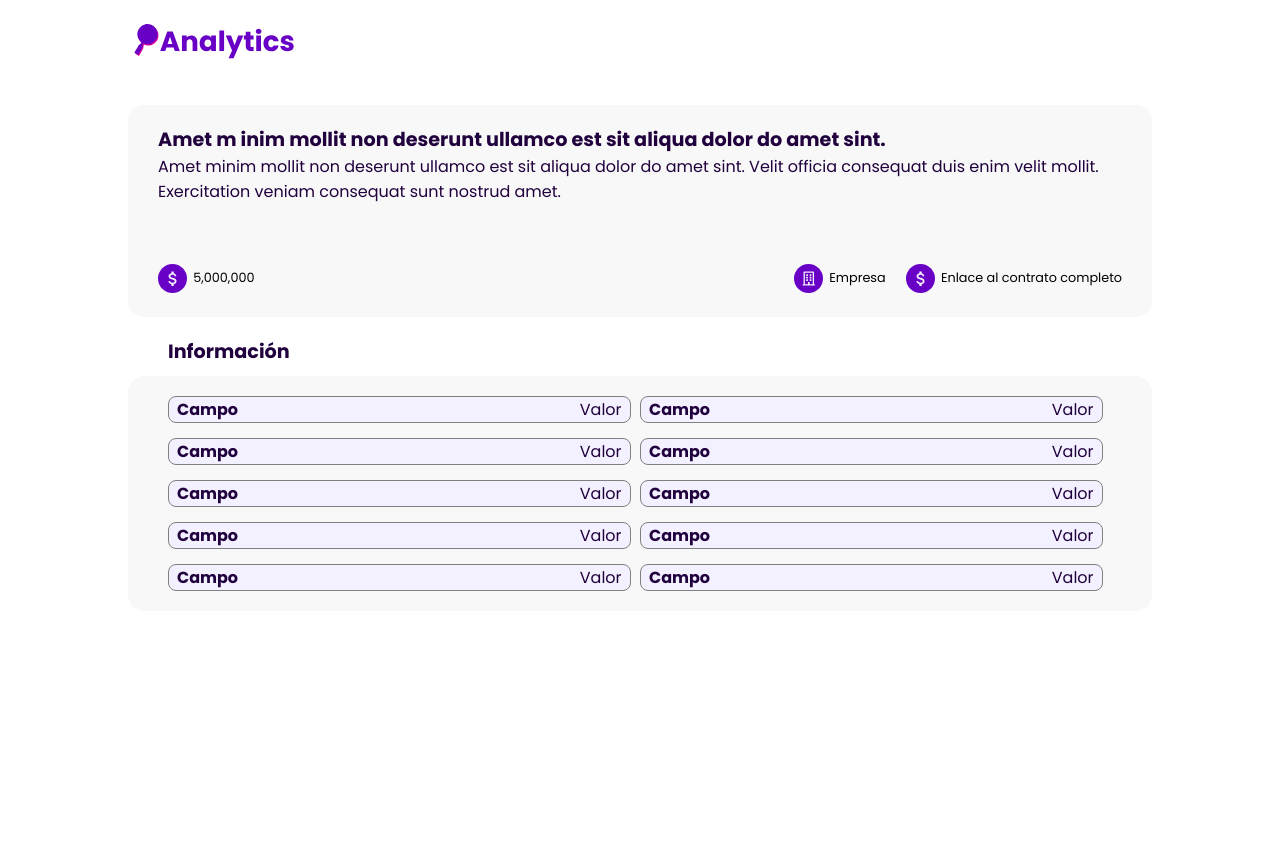
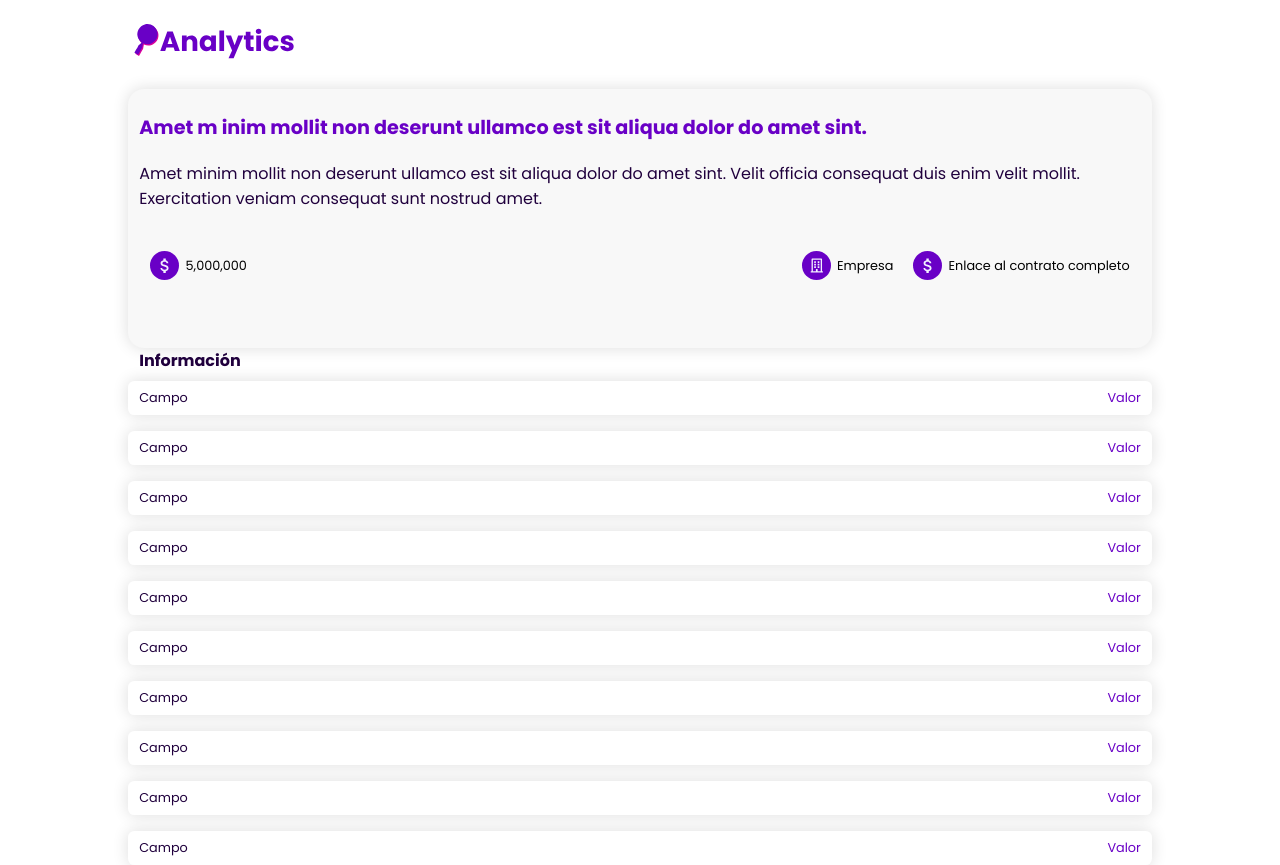
Before and after one commit to SWAT-NEO-Compranet/frontend-analytics, a React (Create React App) app: page /results/1 in a window 1280 px wide. Before the commit the page ends 800 px from the top, so only its background shows below. Built offline with nearby package versions, Linux system fonts and the light colour scheme.

Commit message:
:sparkles: Modal activated in cards

```diff
--- a/src/components/ModalResult/index.js
+++ b/src/components/ModalResult/index.js
@@ -1,15 +1,16 @@
 import React from 'react'
-import { Modal, ModalWrapper, ExitButton } from './styles'
+import { Modal, ModalWrapper, ExitButtonTop, ExitButtonBottom } from './styles'
 import PropTypes from 'prop-types'
 
 function ModalResult ({ modal, setModal, children }) {
   return (
     <Modal>
         <ModalWrapper>
-          <ExitButton onClick={() => setModal(!modal)}>
+          <ExitButtonTop onClick={() => setModal(!modal)}>
             X
-          </ExitButton>
+          </ExitButtonTop>
           {children}
+          <ExitButtonBottom onClick={() => setModal(!modal)}>Cerrar</ExitButtonBottom>
         </ModalWrapper>
     </Modal>
   )
--- a/src/components/ModalResult/styles.js
+++ b/src/components/ModalResult/styles.js
@@ -1,14 +1,15 @@
 import styled from 'styled-components'
 
 export const Modal = styled.div`
-  background: rgba(255, 255, 255, 0.6);
+  // background: rgba(255, 255, 255, 0.6);
+  background: rgba(32, 0, 61, 0.6);
   position: absolute;
   top: 0;
   bottom: 0;
   left: 0;
   right: 0;
-  margin: 6em 0 0;
-  height: 100vh;
+  padding: 4em 0 0;
+  height: 127vh;
 `
 
 export const ModalWrapper = styled.div`
@@ -17,13 +18,16 @@ export const ModalWrapper = styled.div`
   border-radius: 1em;
   box-shadow: ${({ theme }) => theme.shadow};
   margin: 0 auto;
-  padding: 1.3em 2em;
+  padding: 1.5em 4.5em 0;
+  // width: 600px;
   display: flex;
   flex-direction: column;
 `
 
-export const ExitButton = styled.div`
-background: ${({ theme: { color } }) => color.gray};
+export const ExitButtonTop = styled.div`
+  background: ${({ theme: { color } }) => color.secondary};
+  color: white;
+  font-weight: bold;
   width: 50px;
   height: 50px;
   border-radius: 50%;
@@ -33,3 +37,16 @@ background: ${({ theme: { color } }) => color.gray};
   align-items: center;
   align-self: flex-end;
 `
+
+export const ExitButtonBottom = styled.button`
+  border: none;
+  background: ${({ theme: { color } }) => color.secondary};
+  color: ${({ theme: { color } }) => color.gray};
+  border-radius: .5em;
+  padding: 1em;
+  margin: 2em 0 1.5em;
+  cursor: pointer;
+  font-family: inherit;
+  font-weight: bold;
+  text-transform: uppercase;
+`
--- a/src/components/card/index.js
+++ b/src/components/card/index.js
@@ -2,13 +2,13 @@ import React, { useState } from 'react'
 import IconItem from '../iconItem'
 import amount from '../../images/amount.svg'
 import companyIcon from '../../images/company.svg'
-// import UC from '../../images/person.svg'
+import folder from '../../images/folder.svg'
 import calendar from '../../images/date.svg'
 import arrow from '../../images/arrow.svg'
 import { CardWrapper, TitleCard, Amount, IconsCard, AmountNumber, AmountImage, CardInfo, CardLink } from './styles'
 import PropTypes from 'prop-types'
 import ModalResult from '../ModalResult'
-import { ContractCard, Title, FooterCard, Subtitle, InfoContainer, InfoCell, Campo, Valor } from '../../containers/Results/styles'
+import { ContractCard, Title, FooterCard, Subtitle, InfoContainer, InfoCell, Campo, Valor, Dependece, LinkOriginal } from '../../containers/Results/styles'
 
 function Card ({ cardsInfo }) {
   console.log(cardsInfo)
@@ -21,9 +21,7 @@ function Card ({ cardsInfo }) {
     <>
       <CardWrapper>
         <CardInfo>
-          <div>
-            <TitleCard>{resume}</TitleCard>
-          </div>
+          <TitleCard>{resume}</TitleCard>
           <Amount>
             <AmountImage src={amount} alt="amount"/>
             <AmountNumber>{cardsInfo.contract_amount} {cardsInfo.currency}</AmountNumber>
@@ -39,20 +37,24 @@ function Card ({ cardsInfo }) {
         </CardLink>
         {
           modal && <ModalResult modal={modal} setModal={setModal}>
-            <p>{cardsInfo.institution}</p>
+            <Dependece>{cardsInfo.institution}</Dependece>
             <ContractCard>
               <Title>{description}</Title>
+              <Amount>
+                <AmountImage src={amount} alt="amount"/>
+                <AmountNumber>{cardsInfo.contract_amount} {cardsInfo.currency}</AmountNumber>
+              </Amount>
             </ContractCard>
-            <p>{cardsInfo.contract_amount} {cardsInfo.currency}</p>
             <FooterCard>
-              <IconItem itemIcon={companyIcon} itemData="Empresa" />
-              <IconItem itemIcon={amount} itemData="5,000" />
-              <IconItem itemIcon={amount} itemData="Enlace" />
+              <IconItem itemIcon={companyIcon} itemData={cardsInfo.provider} />
+              <LinkOriginal href={cardsInfo.address_ad} target='_blank' rel='noreferrer'>
+                <IconItem itemIcon={folder} itemData="Contrato original" />
+              </LinkOriginal>
             </FooterCard>
             <Subtitle>Información</Subtitle>
             <InfoContainer>
               <InfoCell>
-                <Campo>Provedor</Campo>
+                <Campo>Proovedor</Campo>
                 <Valor>{cardsInfo.provider}</Valor>
               </InfoCell>
               <InfoCell>
--- a/src/components/card/styles.js
+++ b/src/components/card/styles.js
@@ -7,7 +7,7 @@ export const CardWrapper = styled.div`
   box-shadow: ${({ theme }) => theme.shadow};
   border-top-right-radius: 1em;
   border-bottom-right-radius: 1em;
-  border-left: 4px solid ${({ theme: { color } }) => color.secondary};
+  border-left: 6px solid ${({ theme: { color } }) => color.light};
   min-height: 225px;
   //height: auto;
   margin-bottom: 1em;
@@ -41,15 +41,9 @@ export const CardLink = styled.div`
 `
 
 export const TitleCard = styled.h3`
-  font-size: .75em;
-  font-weight: normal;
-`
-
-export const DescriptionCard = styled.p`
-  font-size: .75em;
-  /* white-space: nowrap;
-  overflow: hidden;
-  text-overflow: ellipsis; */
+  font-size: .8em;
+  font-weight: bold;
+  color: ${({ theme: { color } }) => color.primary};
 `
 
 export const Amount = styled.div`
@@ -59,17 +53,14 @@ export const Amount = styled.div`
 `
 
 export const AmountImage = styled.img`
-  width: 1.8em;
+  width: 1.5em;
 `
 
 export const AmountNumber = styled.span`
-  //background: rgba(105, 0, 198, 0.5);
-  //color: ${({ theme: { color } }) => color.light};
-  color: ${({ theme: { color } }) => color.primary};
   font-weight: bold;
-  font-size: .9em;
+  font-size: .75em;
   padding: 0 .8em;
-
+  color: ${({ theme: { color } }) => color.dark};
 `
 
 export const IconsCard = styled.div`
--- a/src/containers/Results/styles.js
+++ b/src/containers/Results/styles.js
@@ -12,9 +12,10 @@ export const Logo = styled.img`
 
 export const ContractCard = styled.div`
   background: ${({ theme: { color } }) => color.gray};
-  border-radius: 16px;
-  margin: 1em 0;
-  padding: 20px 30px;
+  border-radius: 1em;
+  // margin: 1em 0;
+  padding: 1.5em .7em;
+  box-shadow: ${({ theme }) => theme.shadow};
 `
 
 export const Description = styled.p`
@@ -22,20 +23,31 @@ export const Description = styled.p`
 `
 
 export const Title = styled.h1`
-  color: ${({ theme: { color } }) => color.dark};
+  color: ${({ theme: { color } }) => color.primary};
   font-size: 1.2em;
+  margin-bottom: 1em;
+`
+
+export const Dependece = styled.span`
+  color: ${({ theme: { color } }) => color.secondary};
+  padding: 0 .7em;
 `
 
 export const Subtitle = styled.h2`
   color: ${({ theme: { color } }) => color.dark};
-  font-size: 1.2em;
-  margin: 20px 0 10px 40px;
+  font-size: 1em;
+  margin: 0 .7em .5em;
 `
 
 export const FooterCard = styled.footer`
   display: flex;
   justify-content: space-between;
-  margin-top: 60px;
+  margin: 2.5em .7em;
+`
+
+export const LinkOriginal = styled.a`
+  color: ${({ theme: { color } }) => color.secondary};
+  font-weight: bold;
 `
 
 export const RightIcons = styled.div`
@@ -46,30 +58,36 @@ export const RightIcons = styled.div`
 `
 
 export const InfoContainer = styled.section`
-  background: ${({ theme: { color } }) => color.gray};
+  // background: ${({ theme: { color } }) => color.gray};
   display: flex;
-  padding: 20px 40px;
+  flex-direction: column;
+  // padding: 20px 40px;
   border-radius: 16px;
-  flex-wrap: wrap;
-  gap: 15px 1%;
+  // flex-wrap: wrap;
+  gap: 1em;
 `
 
 export const InfoCell = styled.div`
-  background: ${({ theme: { color } }) => color.light};
+  // background: ${({ theme: { color } }) => color.gray};
   display: flex;
   justify-content: space-between;
   align-items: center;
-  padding: 0px 8px;
-  border: 1px solid gray;
-  border-radius: 8px;
+  padding: .5em .7em;
+  // border: 1px solid gray;
+  border-radius: .4em;
   flex-basis: 49%;
+  box-shadow: ${({ theme }) => theme.shadow};
+  /* width: 500px;
+  margin: 0 auto; */
 `
 
 export const Campo = styled.h3`
-  font-size: 1rem;
   color: ${({ theme: { color } }) => color.dark};
+  font-weight: normal;
+  font-size: .8em;
 `
 
 export const Valor = styled.p`
-  color: ${({ theme: { color } }) => color.dark};
+  color: ${({ theme: { color } }) => color.primary};
+  font-size: .8em;
 `
```
